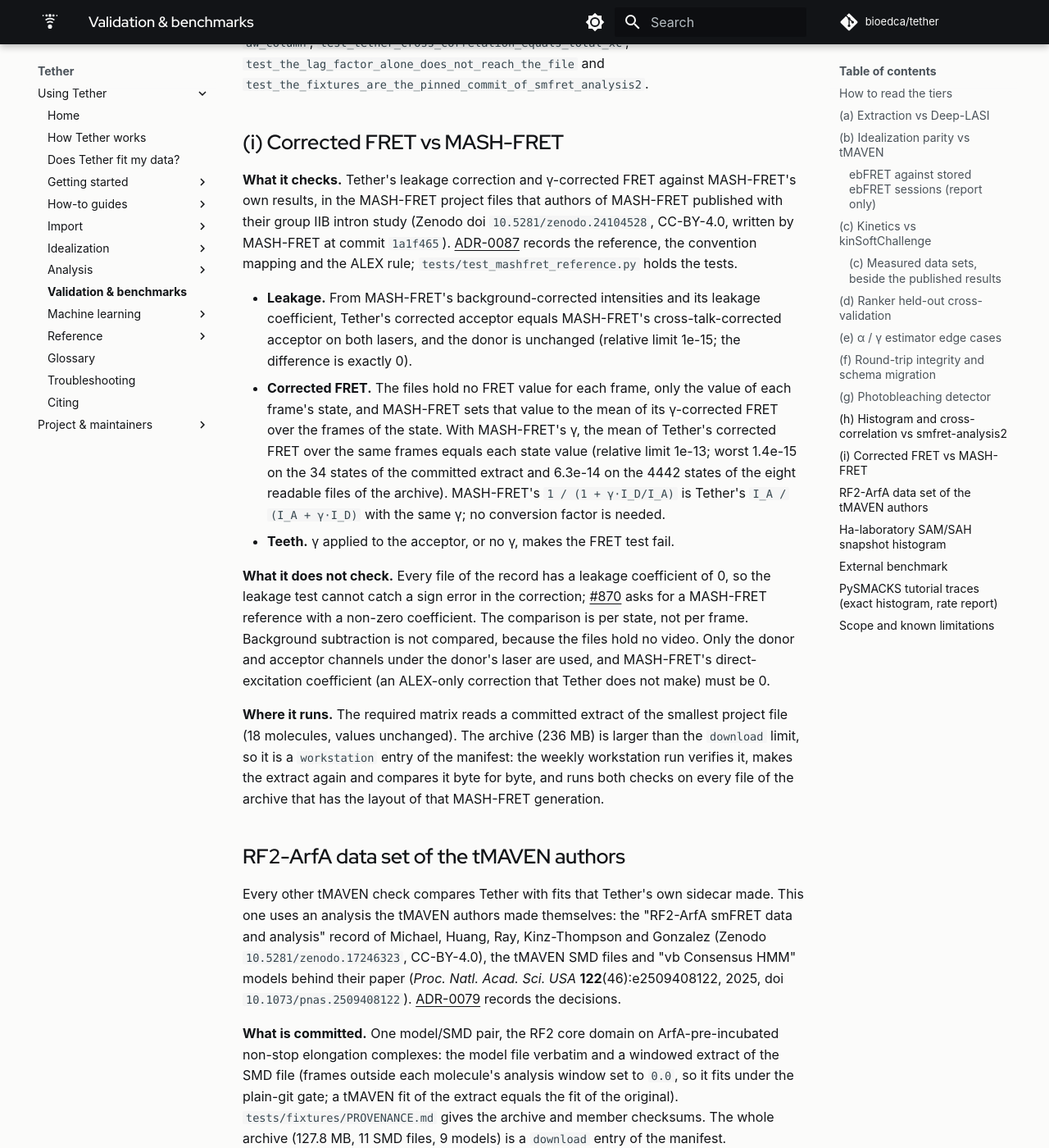
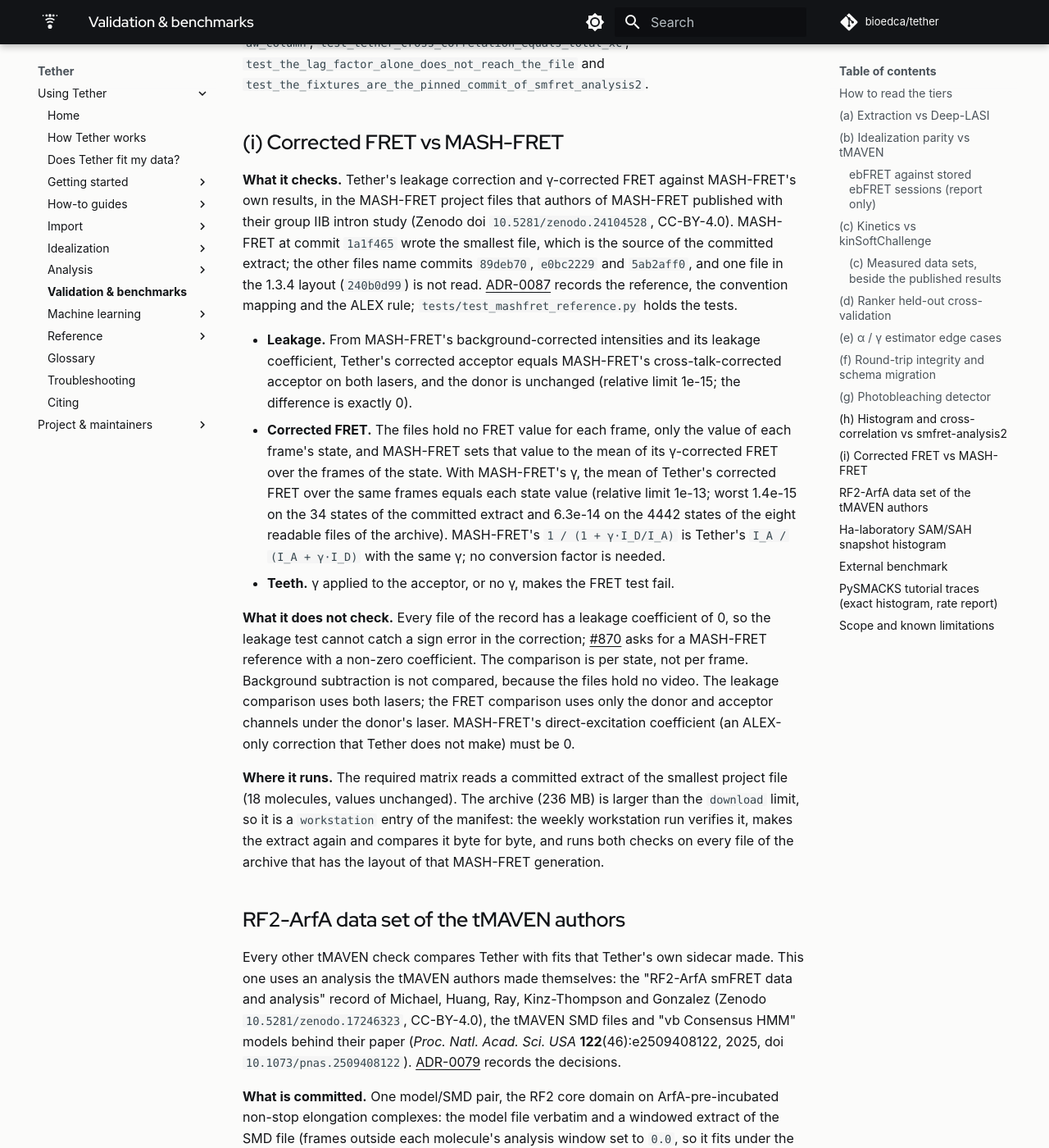
Before and after one commit to bioedca/tether, an MkDocs documentation site: the page built from docs/validation.md, in a window 1280 px wide and 1400 px high, scrolled down 23098 px. Shown: the whole window at 82% size. Built offline with MkDocs 1.6.1 and Material for MkDocs 9.7.7, drawn with Linux system fonts in a browser that asks for light colours; comment, search, counter and statistics services are not loaded; the version menu is left out.

Commit message:
docs: name each source commit and each laser scope for oracle (i)
Answers the two CodeRabbit findings on PR #869: commit 1a1f465 wrote
only the smallest project file, and the leakage comparison uses both
lasers while the FRET comparison uses the donor's laser only.

```diff
--- a/docs/validation.md
+++ b/docs/validation.md
@@ -769,8 +769,10 @@ reproduce them.
 
 **What it checks.** Tether's leakage correction and γ-corrected FRET against MASH-FRET's own
 results, in the MASH-FRET project files that authors of MASH-FRET published with their group IIB
-intron study (Zenodo doi `10.5281/zenodo.24104528`, CC-BY-4.0, written by MASH-FRET at commit
-`1a1f465`). [ADR-0087](adr/0087-mash-fret-is-a-reference-for-corrected-fret.md) records the
+intron study (Zenodo doi `10.5281/zenodo.24104528`, CC-BY-4.0). MASH-FRET at commit `1a1f465`
+wrote the smallest file, which is the source of the committed extract; the other files name commits
+`89deb70`, `e0bc2229` and `5ab2aff0`, and one file in the 1.3.4 layout (`240b0d99`) is not read.
+[ADR-0087](adr/0087-mash-fret-is-a-reference-for-corrected-fret.md) records the
 reference, the convention mapping and the ALEX rule; `tests/test_mashfret_reference.py` holds the
 tests.
 
@@ -790,9 +792,10 @@ tests.
 leakage test cannot catch a sign error in the correction;
 [#870](https://github.com/bioedca/tether/issues/870) asks for a MASH-FRET reference with a non-zero
 coefficient. The comparison is per state, not per frame. Background
-subtraction is not compared, because the files hold no video. Only the donor and acceptor channels
-under the donor's laser are used, and MASH-FRET's direct-excitation coefficient (an ALEX-only
-correction that Tether does not make) must be 0.
+subtraction is not compared, because the files hold no video. The leakage comparison uses both
+lasers; the FRET comparison uses only the donor and acceptor channels under the donor's laser.
+MASH-FRET's direct-excitation coefficient (an ALEX-only correction that Tether does not make) must
+be 0.
 
 **Where it runs.** The required matrix reads a committed extract of the smallest project file (18
 molecules, values unchanged). The archive (236 MB) is larger than the `download` limit, so it is a
```
Also changed, not shown: docs/adr/0087-mash-fret-is-a-reference-for-corrected-fret.md (+3 -2 lines).
